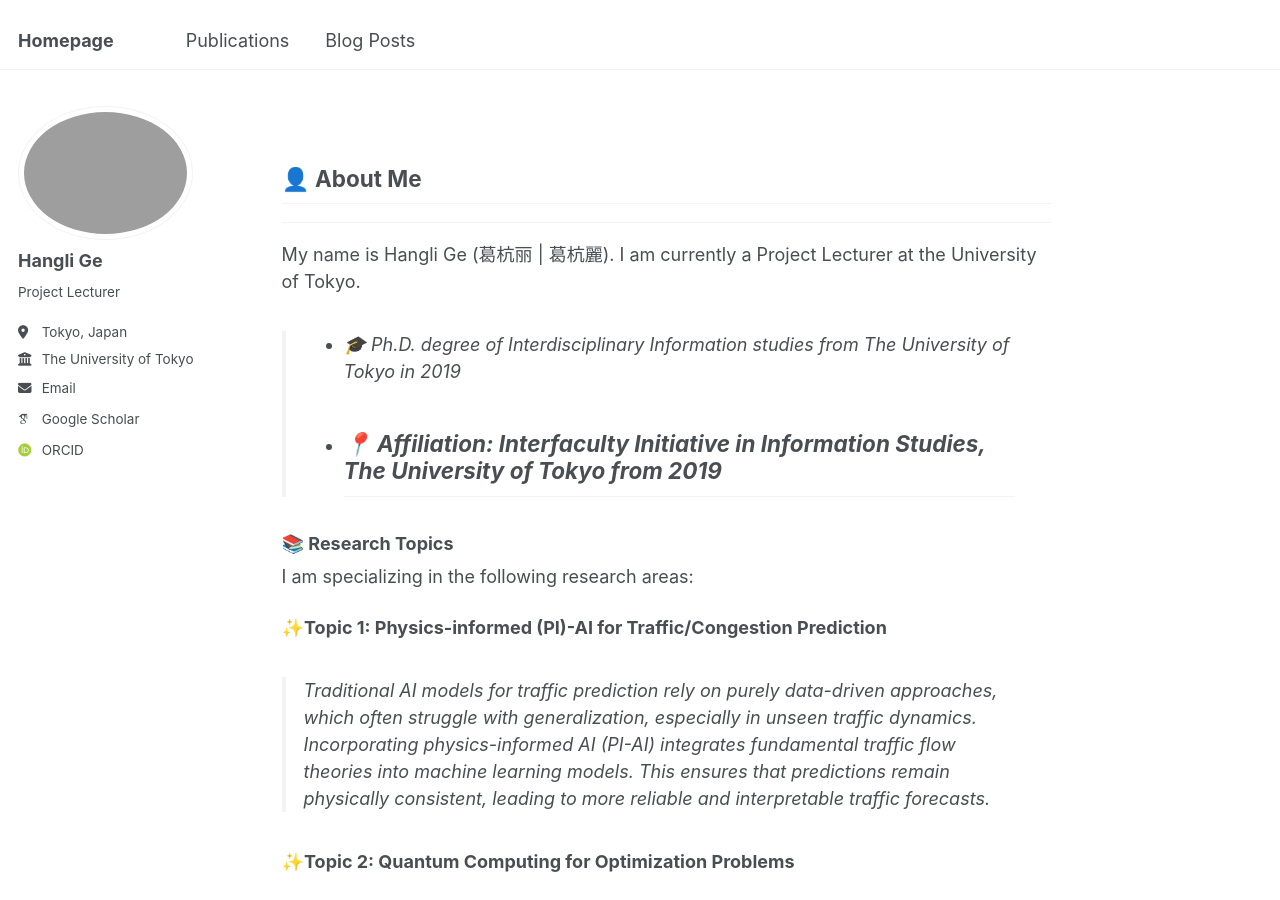
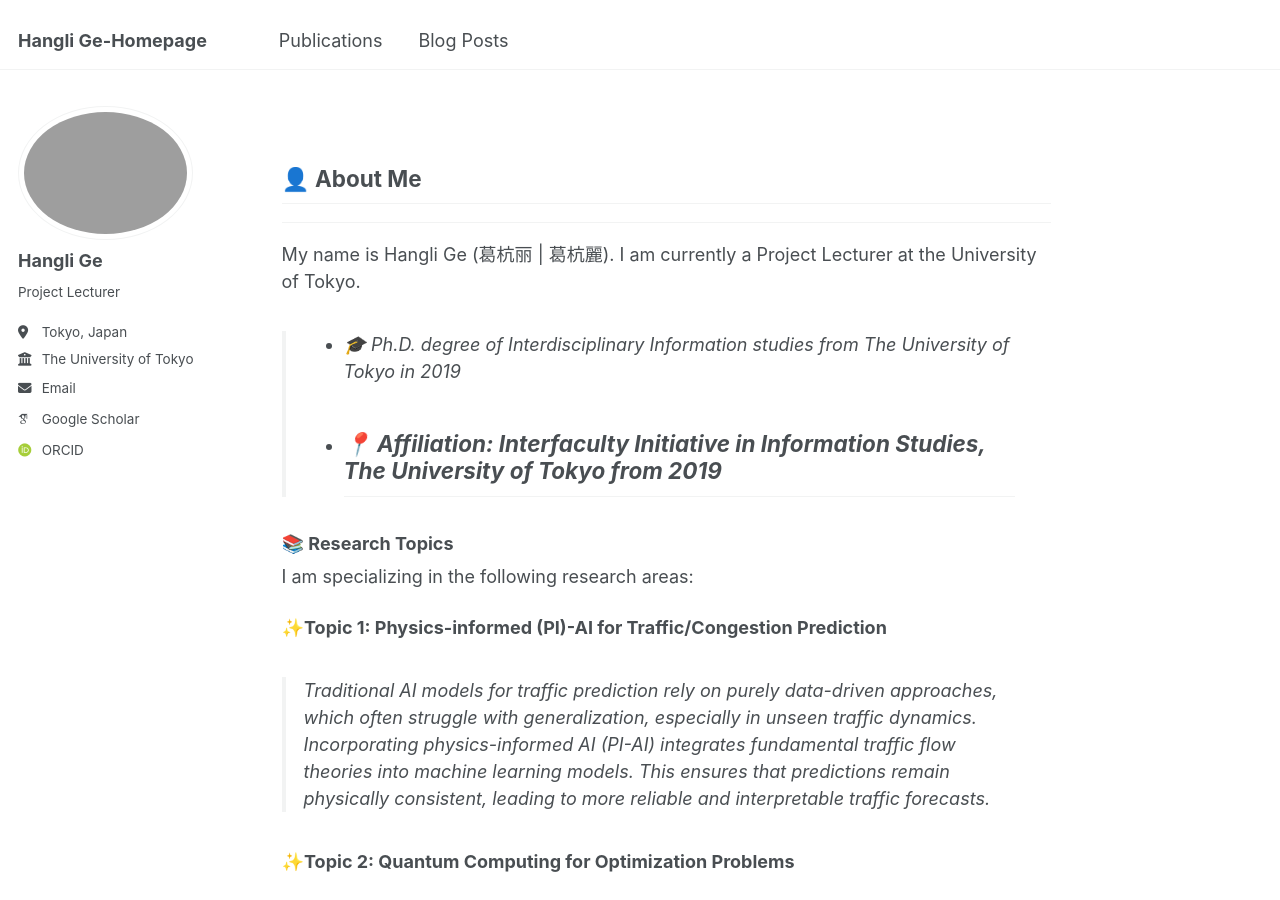
Before and after one commit to christie888/christie888.github.io, a Jekyll site: the page built from _pages/about.md, in a window 1280 px wide and 900 px high. Built offline with Jekyll 4.4.1, drawn with Linux system fonts in a browser that asks for light colours; some web fonts are replaced.

Commit message:
Update _config.yml

```diff
--- a/_config.yml
+++ b/_config.yml
@@ -9,7 +9,7 @@
 # Basic Site Settings
 locale                   : "en-US"
 site_theme               : "default"
-title                    : "Homepage"
+title                    : "Hangli Ge-Homepage"
 title_separator          : "-"
 name                     : &name "Hangli Ge"
 description              : &description "personal description"
```
